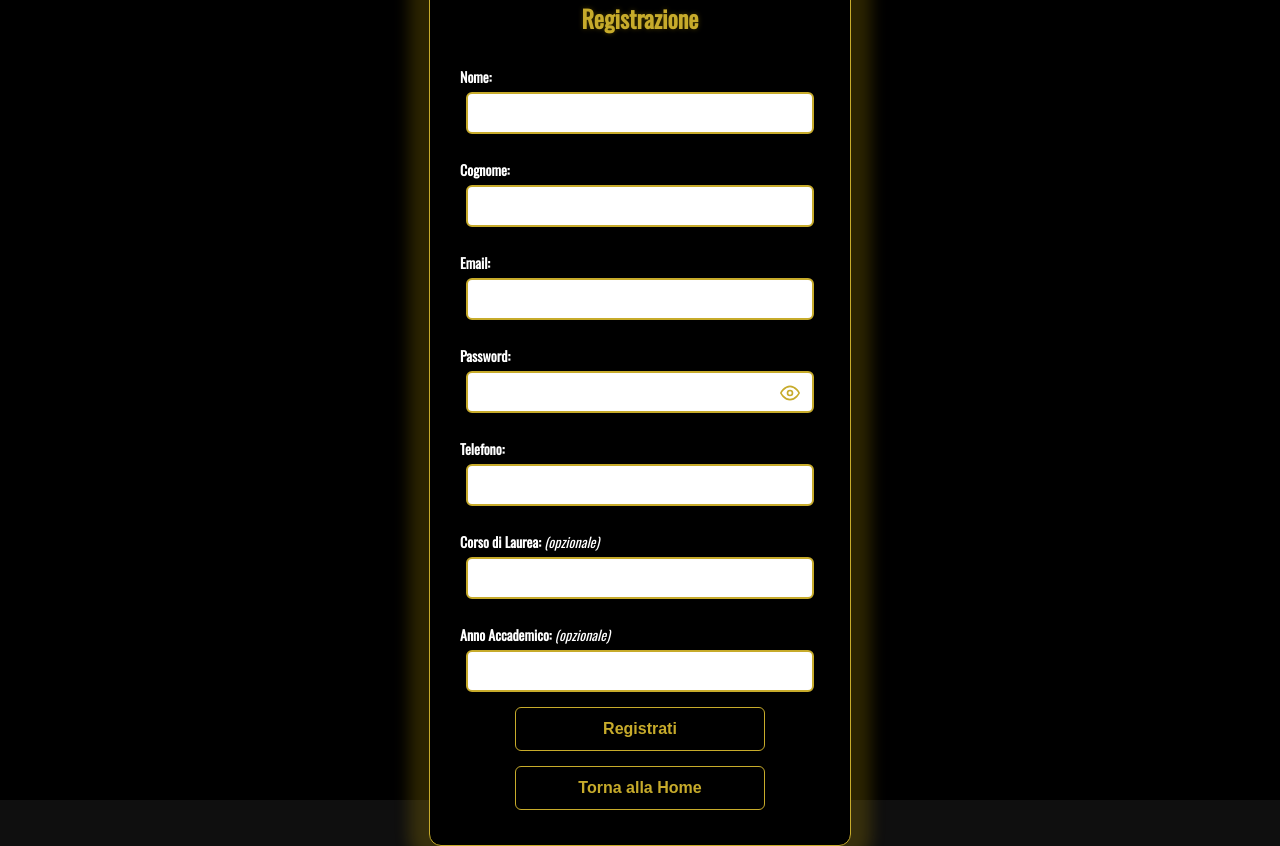
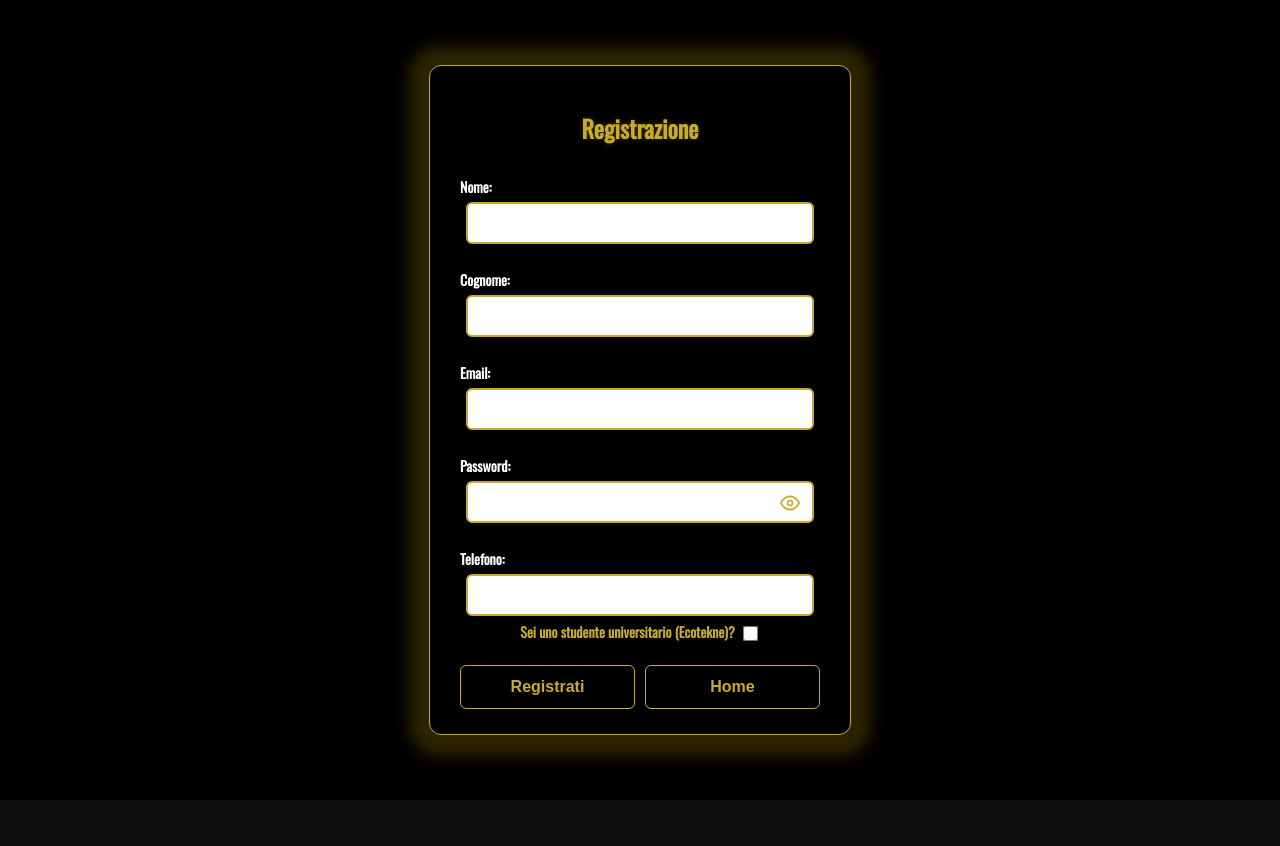
Before and after one commit to CarloVitto01/sito-web-pv, a React (Create React App) app: page /register in a window 1280 px wide. After the commit the page ends 800 px from the top, so only its background shows below. Built offline with nearby package versions, Linux system fonts and the light colour scheme.

Commit message:
feat: Aggiunta gestione ordini e miglioramenti alla pagina Account; implementata logica per studenti e aggiornamenti al layout (matteo)

```diff
--- a/src/components/A4PagePrint.tsx
+++ b/src/components/A4PagePrint.tsx
@@ -374,6 +374,7 @@ const A4PagePrint = () => {
       prezzo: preventivo,
       timestamp: serverTimestamp(),
       tipo: "A4", // ✅ aggiunto per filtro gestionale
+      uid: auth.currentUser?.uid,
     };
 
     const collectionRef = collection(db, "StampePDFA4");
@@ -381,6 +382,10 @@ const A4PagePrint = () => {
 
     setDoc(PDFref, dataToUpload)
   .then(async () => {
+      await setDoc(doc(db, "ArchivioOrdini", id), {
+      ...dataToUpload,
+      timestamp: serverTimestamp(), // va reinserito manualmente
+    });
     // 🔄 AGGIORNA I DATI UTENTE SU RACCOLTA "users"
     if (auth.currentUser) {
       const userRef = doc(db, "users", auth.currentUser.uid);
--- a/src/components/Login/pages/AccountPage.tsx
+++ b/src/components/Login/pages/AccountPage.tsx
@@ -1,7 +1,7 @@
 // src/pages/AccountPage.tsx
 import React, { useEffect, useState } from "react";
 import { auth, db } from "../../../backend/firebase";
-import { doc, getDoc, updateDoc } from "firebase/firestore";
+import { collection, doc, getDoc, getDocs, query, updateDoc, where } from "firebase/firestore";
 import { useNavigate } from "react-router-dom";
 // ✅ Adatta il path se diverso
 import "./AccountPage.css";
@@ -13,6 +13,9 @@ const AccountPage: React.FC = () => {
     const [userData, setUserData] = useState<any>(null);
     const [error, setError] = useState("");
     const [success, setSuccess] = useState("");
+    const [orders, setOrders] = useState<any[]>([]);
+    const [isStudente, setIsStudente] = useState(false);
+
     const navigate = useNavigate();
 
     useEffect(() => {
@@ -24,14 +27,38 @@ const AccountPage: React.FC = () => {
             }
 
             const docRef = doc(db, "users", user.uid);
+            const archiveQuery = query(
+                collection(db, "ArchivioOrdini"), // 👈 nuova collezione permanente
+                where("uid", "==", user.uid)
+            );
+
+            const archiveSnapshot = await getDocs(archiveQuery);
+            const userOrders = archiveSnapshot.docs.map((doc) => {
+                const data = doc.data();
+                return {
+                    id: doc.id,
+                    ...data,
+                    timestamp: data.timestamp?.toDate
+                        ? data.timestamp.toDate().toISOString()
+                        : null,
+                };
+            });
+
+            setOrders(userOrders);
+
             const docSnap = await getDoc(docRef);
             if (docSnap.exists()) {
-                setUserData(docSnap.data());
+                const userData = docSnap.data();
+                setUserData(userData);
+                setIsStudente(!!userData.corsoLaurea || !!userData.annoAccademico); // ✅ Imposta il checkbox se ci sono dati studente
             }
+
             setLoading(false);
         };
+
         fetchData();
     }, [navigate]);
+
 
     const handleChange = (e: React.ChangeEvent<HTMLInputElement>) => {
         setUserData({ ...userData, [e.target.name]: e.target.value });
@@ -41,16 +68,34 @@ const AccountPage: React.FC = () => {
         e.preventDefault();
         setError("");
         setSuccess("");
+
         const user = auth.currentUser;
         if (!user) return;
 
+        // Clona i dati dell'utente
+        const updatedData = { ...userData };
+
+        // Se il checkbox non è selezionato, rimuovi i dati universitari
+        if (!isStudente) {
+            delete updatedData.corsoLaurea;
+            delete updatedData.annoAccademico;
+
+            // Rimuovili anche dallo stato locale per svuotare i campi
+            setUserData((prev: any) => ({
+                ...prev,
+                corsoLaurea: "",
+                annoAccademico: "",
+            }));
+        }
+
         try {
-            await updateDoc(doc(db, "users", user.uid), userData);
+            await updateDoc(doc(db, "users", user.uid), updatedData);
             setSuccess("Dati aggiornati con successo!");
         } catch (err: any) {
             setError("Errore durante l'aggiornamento.");
         }
     };
+
 
     if (loading) return <p>Caricamento in corso...</p>;
 
@@ -68,17 +113,66 @@ const AccountPage: React.FC = () => {
                         <input name="cognome" value={userData.cognome || ""} onChange={handleChange} required />
 
                         <label>Email:</label>
-                       <input value={auth.currentUser?.email || ""} readOnly />
+                        <input value={auth.currentUser?.email || ""} readOnly />
 
 
                         <label>Telefono:</label>
                         <input name="telefono" value={userData.telefono || ""} onChange={handleChange} required />
 
-                        <label>Corso di Laurea:</label>
-                        <input name="corsoLaurea" value={userData.corsoLaurea || ""} onChange={handleChange} />
+                        <div className="account-checkbox-wrapper">
+                            <label htmlFor="isStudente">
+                                Sei uno studente universitario (Ecotekne)?
+                            </label>
+                            <input
+                                type="checkbox"
+                                id="isStudente"
+                                checked={isStudente}
+                                onChange={async (e) => {
+                                    const checked = e.target.checked;
+                                    setIsStudente(checked);
 
-                        <label>Anno Accademico:</label>
-                        <input name="annoAccademico" value={userData.annoAccademico || ""} onChange={handleChange} />
+                                    if (!checked) {
+                                        setUserData((prev: any) => ({
+                                            ...prev,
+                                            corsoLaurea: "",
+                                            annoAccademico: "",
+                                        }));
+
+                                        const user = auth.currentUser;
+                                        if (user) {
+                                            try {
+                                                await updateDoc(doc(db, "users", user.uid), {
+                                                    corsoLaurea: "",
+                                                    annoAccademico: "",
+                                                });
+
+                                            } catch (err) {
+
+                                            }
+                                        }
+                                    }
+                                }}
+
+                            />
+                        </div>
+                        {isStudente && (
+                            <>
+                                <label>Corso di Laurea:</label>
+                                <input
+                                    name="corsoLaurea"
+                                    value={userData.corsoLaurea || ""}
+                                    onChange={handleChange}
+                                />
+
+                                <label>Anno Accademico:</label>
+                                <input
+                                    name="annoAccademico"
+                                    value={userData.annoAccademico || ""}
+                                    onChange={handleChange}
+                                />
+                            </>
+                        )}
+
 
                         <div className="button-row">
                             <button type="submit" className="home-button">
@@ -91,6 +185,38 @@ const AccountPage: React.FC = () => {
                         {success && <p className="success-message">{success}</p>}
                         {error && <p className="error-message">{error}</p>}
                     </form>
+                    <div className="orders-summary">
+                        <h3>Ordini Effettuati: {orders.length}</h3>
+                        {orders.length === 0 ? (
+                            <p>Nessun ordine trovato.</p>
+                        ) : (
+                            <ul>
+                                {orders.map((order) => (
+                                    <li key={order.id} style={{ marginBottom: "1rem" }}>
+                                        <div>
+                                            <strong>Tipo:</strong> {order.tipo} |{" "}
+                                            <strong>Totale:</strong> €{Number(order.prezzo).toFixed(2)} |{" "}
+                                            <strong>Data:</strong>{" "}
+                                            {typeof order.timestamp === "string"
+                                                ? new Date(order.timestamp).toLocaleDateString("it-IT", {
+                                                    day: "2-digit",
+                                                    month: "2-digit",
+                                                    year: "numeric",
+                                                })
+                                                : order.timestamp?.toDate?.().toLocaleDateString("it-IT", {
+                                                    day: "2-digit",
+                                                    month: "2-digit",
+                                                    year: "numeric",
+                                                })}
+
+                                        </div>
+                                    </li>
+                                ))}
+                            </ul>
+
+                        )}
+                    </div>
+
                 </div>
             </div>
             <Footer />
--- a/src/components/Login/pages/Register.css
+++ b/src/components/Login/pages/Register.css
@@ -77,7 +77,7 @@
 .register-container .error-message {
   color: red;
   font-size: 13px;
-    margin-top: -10px;
+  margin-top: 20px; /* ✅ più spazio sopra */
   margin-bottom: 10px;
   text-align: center;
 }
@@ -117,6 +117,60 @@
 }
 
 
+.checkbox-wrapper-clean {
+    display: flex;
+    justify-content: center;
+    align-items: center;
+    gap: 5px;
+    margin-top: -20px;
+
+}
+
+.checkbox-wrapper-clean label {
+    color: var(--color-gold);
+    font-weight: bold;
+    text-align: center;
+    margin-bottom: -20px;
+}
+
+.checkbox-wrapper-clean input[type="checkbox"] {
+    width: auto;
+    height: auto;
+    margin-top: 16px;
+    accent-color: gold;
+    transform: scale(1.2);
+    cursor: pointer;
+}
+
+.button-row {
+  display: flex;
+  justify-content: space-between;
+  align-items: center;
+  gap: 10px;
+  margin-top: 10px;
+  width: 100%;
+}
+
+.button-row button {
+  flex: 1;
+  padding: 12px;
+  background-color: transparent;
+  border: 1px solid var(--color-gold);
+  color: var(--color-gold);
+  border-radius: 6px;
+  cursor: pointer;
+  font-size: 16px;
+  font-weight: bold;
+  transition: background-color 0.2s ease, color 0.2s ease;
+}
+
+.button-row button:hover {
+  background-color: rgba(222, 181, 0, 0.1);
+  color: #ffffff;
+}
+
+
+
 @media screen and (max-width: 480px) {
     .register-container {
         width: 70%;
@@ -125,15 +179,17 @@
     .register-container input,
     .register-container button,
     .password-input-wrapper-register {
-    width: 90% ;
+        width: 90%;
     }
 
     .password-input-wrapper-register {
         width: 100%;
-    margin-left: 25px; /* aggiusta la posizione per schermi piccoli */
+        margin-left: 25px;
+        /* aggiusta la posizione per schermi piccoli */
     }
 
     .toggle-password-icon {
-    right: 10px; /* aggiusta la posizione per schermi piccoli */
+        right: 10px;
+        /* aggiusta la posizione per schermi piccoli */
     }
 }
--- a/src/components/Login/pages/Register.tsx
+++ b/src/components/Login/pages/Register.tsx
@@ -14,6 +14,8 @@ const Register = () => {
   const [corsoLaurea, setCorsoLaurea] = useState("");
   const [annoAccademico, setAnnoAccademico] = useState("");
   const [error, setError] = useState("");
+  const [isStudente, setIsStudente] = useState(false);
+
 
   const navigate = useNavigate();
 
@@ -47,8 +49,13 @@ const Register = () => {
       });
       navigate("/");
     } catch (err: any) {
-      setError(err.message || "Errore nella registrazione.");
+      if (err.code === "auth/email-already-in-use") {
+        setError("Esiste già un account con questa email. Prova a fare il login.");
+      } else {
+        setError("Registrazione fallita. Riprova più tardi.");
       }
+    }
+
   };
 
   return (
@@ -100,37 +107,47 @@ const Register = () => {
             onChange={(e) => setTelefono(e.target.value)}
             required
           />
+          <div className="checkbox-wrapper-clean">
+            <label htmlFor="isStudente">
+              Sei uno studente universitario (Ecotekne)?
+            </label>
+            <input
+              type="checkbox"
+              id="isStudente"
+              checked={isStudente}
+              onChange={() => setIsStudente(!isStudente)}
+            />
+          </div>
 
-          <label>
-            Corso di Laurea:{" "}
-            <span style={{ fontStyle: "italic", fontWeight: "normal" }}>(opzionale)</span>
-          </label>
+
+          {isStudente && (
+            <>
+              <label>Corso di Laurea:</label>
               <input
                 type="text"
                 value={corsoLaurea}
                 onChange={(e) => setCorsoLaurea(e.target.value)}
+                required
               />
 
-          <label>
-            Anno Accademico:{" "}
-            <span style={{ fontStyle: "italic", fontWeight: "normal" }}>(opzionale)</span>
-          </label>
+              <label>Anno Accademico:</label>
               <input
                 type="text"
                 value={annoAccademico}
                 onChange={(e) => setAnnoAccademico(e.target.value)}
+                required
               />
+            </>
+          )}
+
 
           <div className="button-row">
             <button type="submit">Registrati</button>
-            <button
-              type="button"
-              className="home-button"
-              onClick={() => navigate("/")}
-            >
-              Torna alla Home
+            <button type="button" onClick={() => navigate("/")}>
+              Home
             </button>
           </div>
+
           {error && <p className="error-message">{error}</p>}
 
         </form>
```
Also changed, not shown: src/components/A3PagePrint.tsx (+16 -1 lines), src/components/Login/pages/AccountPage.css (+53 -1 lines), public/manifest.json. Lines whose indentation alone changed are shown as unchanged.
